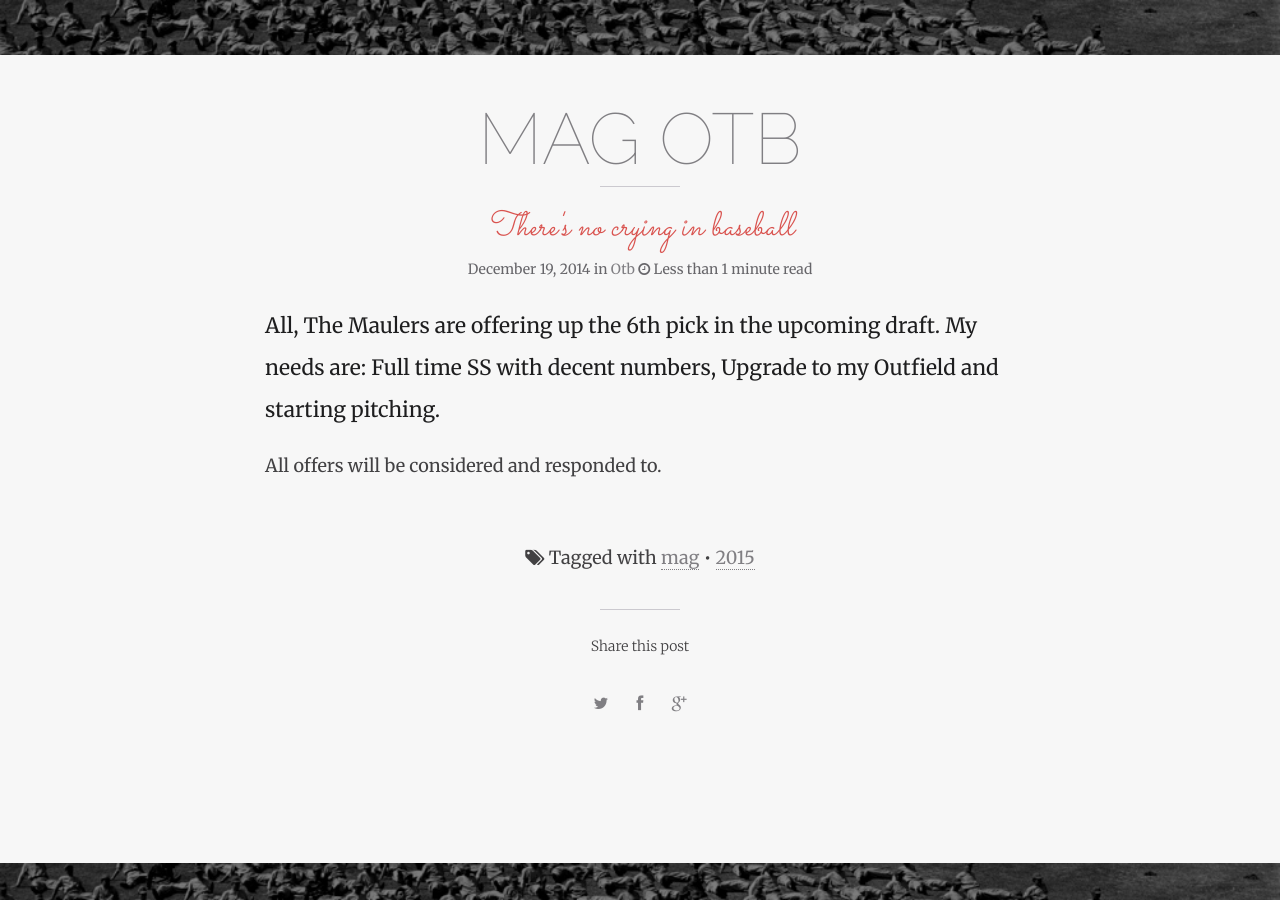
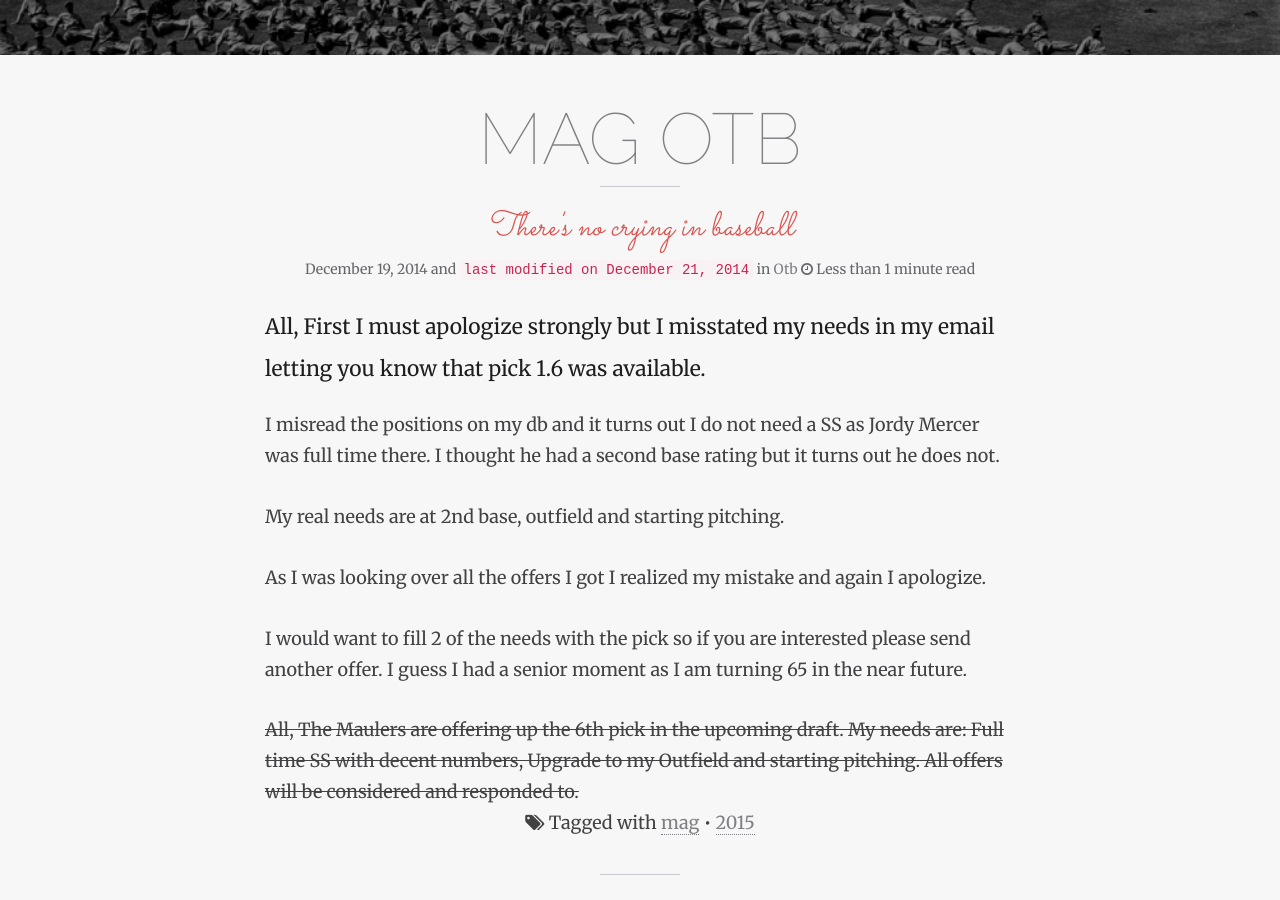
Before and after one commit to ADML1/adml1.github.io, a Jekyll site: the page built from _posts/2014-12-19-mag-otb.md, in a window 1280 px wide and 900 px high, scrolled down 485 px. Built offline with Jekyll 4.4.1, drawn with Linux system fonts in a browser that asks for light colours; nearby versions of some CDN libraries; comment, search, counter and statistics services are not loaded.

Commit message:
Add ability to email all members on the Member List page. Update Maulers OTB.

```diff
--- a/_posts/2014-12-19-mag-otb.md
+++ b/_posts/2014-12-19-mag-otb.md
@@ -12,12 +12,25 @@ imagefeature:
 comments: true
 featured:
 published: true
-modified:
+modified: 2014-12-21
 mathjax:
 ---
 
+All,
+First I must apologize strongly but I misstated my needs in my email letting you know that pick 1.6 was available.
+
+I misread the positions on my db and it turns out I do not need a SS as Jordy Mercer was full time there. I thought he had a second base rating but it turns out he does not.
+
+My real needs are at 2nd base, outfield and starting pitching.
+
+As I was looking over all the offers I got I realized my mistake and again I apologize.
+
+I would want to fill 2 of the needs with the pick so if you are interested please send another offer. I guess I had a senior moment as I am turning 65 in the near future.
+
+<strike>
 All,
 The Maulers are offering up the 6th pick in the upcoming draft.
 My needs are: Full time SS with decent numbers, Upgrade to my Outfield and starting pitching.
 
 All offers will be considered and responded to.
+</strike>
```
Also changed, not shown: members.md (+5 -0 lines).
